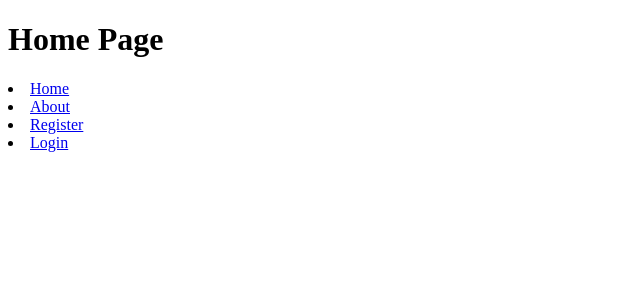
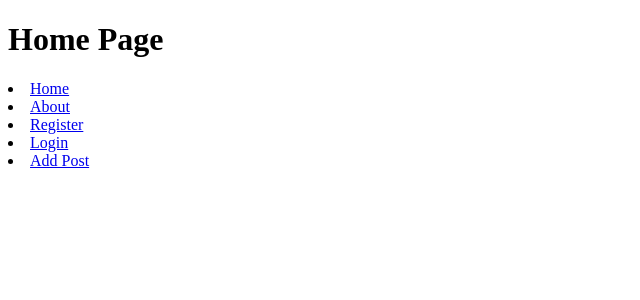
Before and after one commit to K1610174/flask-blog, a Flask app: page / in a window 1280 px wide. Shown: the top 300 px of the page, without its empty margins (0-640 px from the left). Run offline with Flask 2, Linux system fonts and the light colour scheme; data that the repository does not hold is empty.

Commit message:
Navigation updated

```diff
--- a/application/templates/layout.html
+++ b/application/templates/layout.html
@@ -11,6 +11,7 @@
 	  <li><a href="{{ url_for('about') }}">About</a></li>
 	  <li><a href="{{ url_for('register') }}">Register</a></li>
 	  <li><a href="{{ url_for('login') }}">Login</a></li>
+	  <li><a href="{{ url_for('post') }}">Add Post</a></li>
 	</nav>
 </div>
  <div class="container">
```
